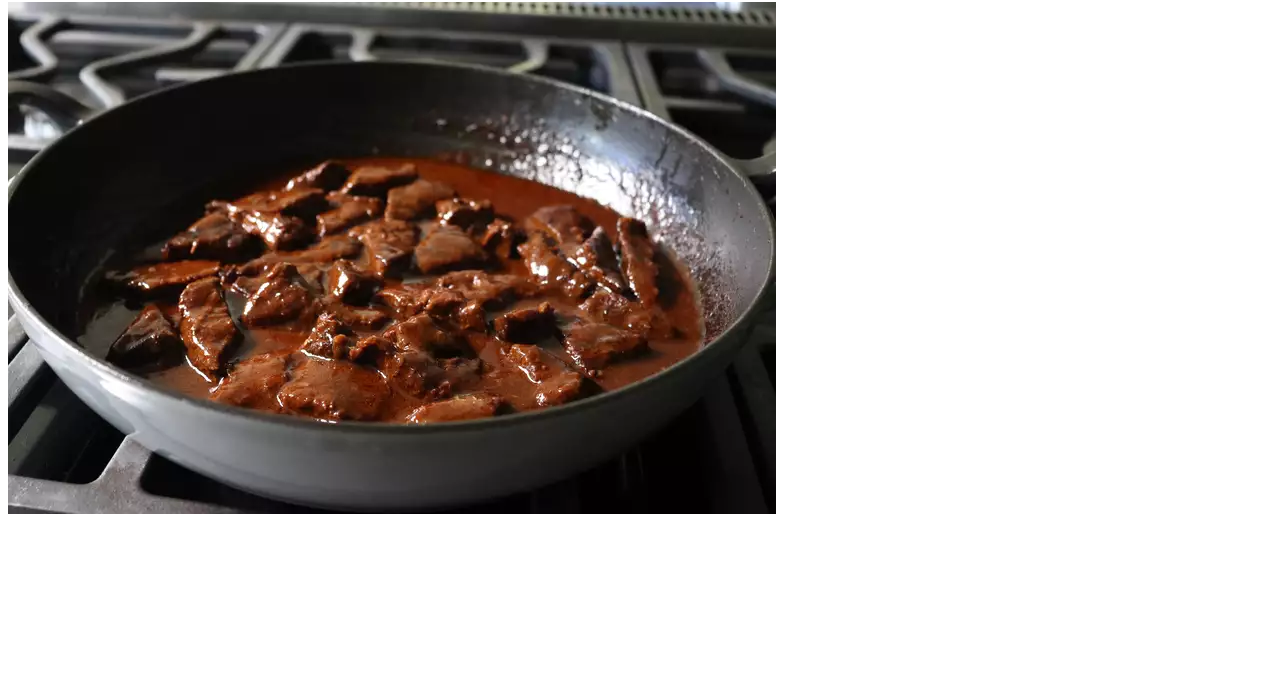
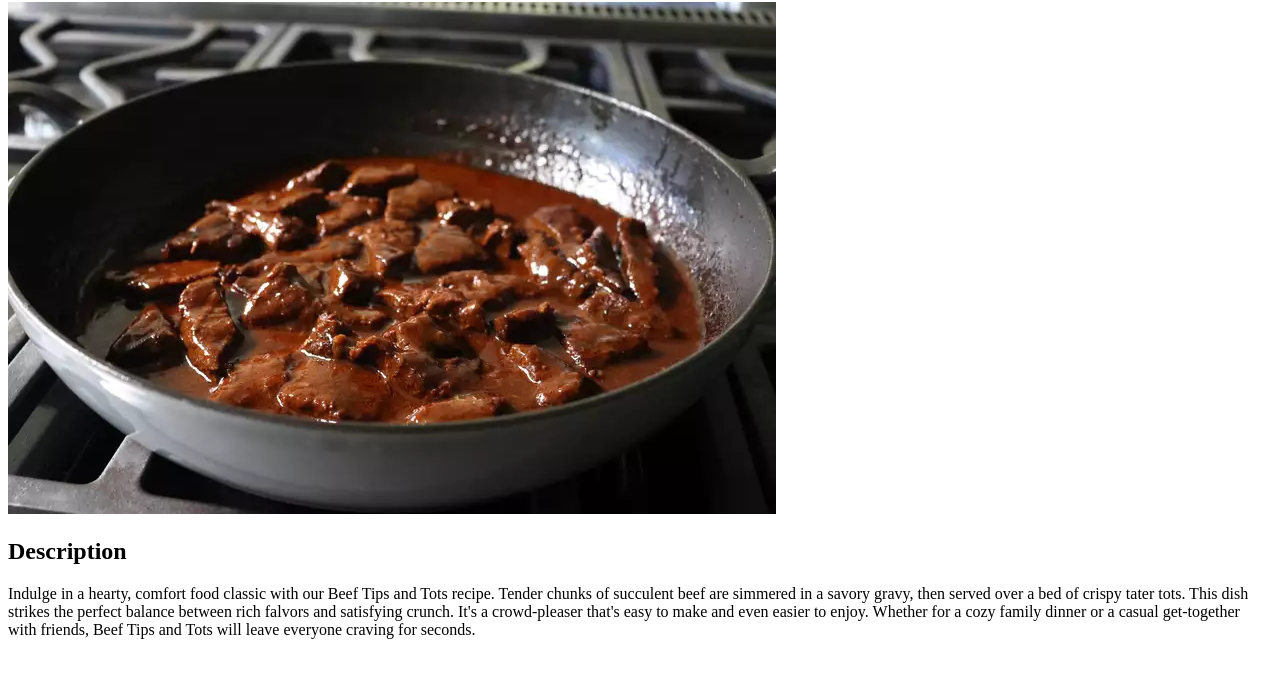
Before and after one commit to joseph-phan/odin-recipes, a plain HTML site: page recipes/beef_tips_and_tots.html in a window 1280 px wide. Shown: the part 78-756 px from the top of the page. Drawn offline with Linux system fonts and the light colour scheme.

Commit message:
Add description about the recipe

```diff
--- a/recipes/beef_tips_and_tots.html
+++ b/recipes/beef_tips_and_tots.html
@@ -8,6 +8,15 @@
 
     <body>
         <h1>Beef Tips and Tots</h1>
-        <img src="../images/beefing.jpg" alt="">
+        <img src="../images/beefing.jpg" alt="Beef in pot with brown stock and sauce">
+
+        <h2>Description</h2>
+        <p>Indulge in a hearty, comfort food classic with our Beef Tips
+            and Tots recipe. Tender chunks of succulent beef are simmered in a savory gravy,
+            then served over a bed of crispy tater tots. This dish strikes the perfect balance
+            between rich falvors and satisfying crunch. It's a crowd-pleaser that's easy to make
+            and even easier to enjoy. Whether for a cozy family dinner or a casual get-together with
+            friends, Beef Tips and Tots will leave everyone craving for seconds.
+        </p>
     </body>
 </html>
```
